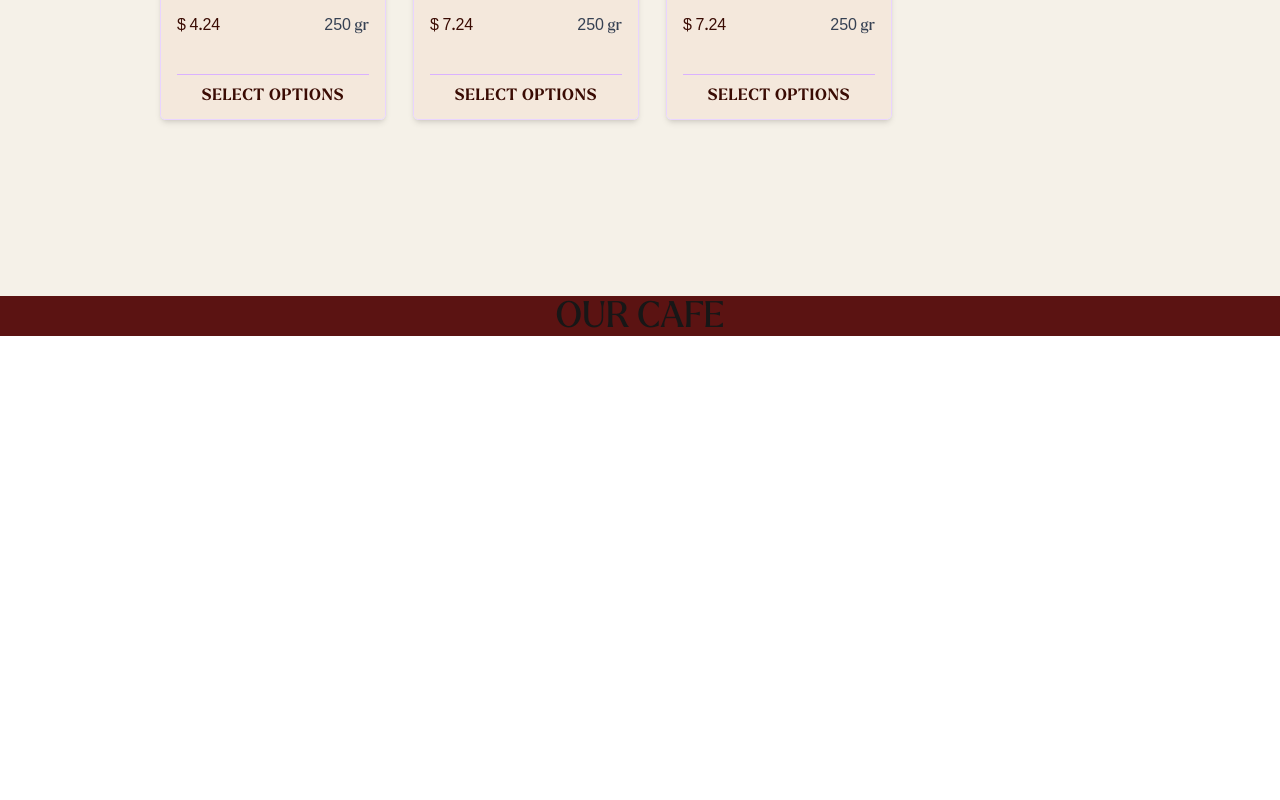
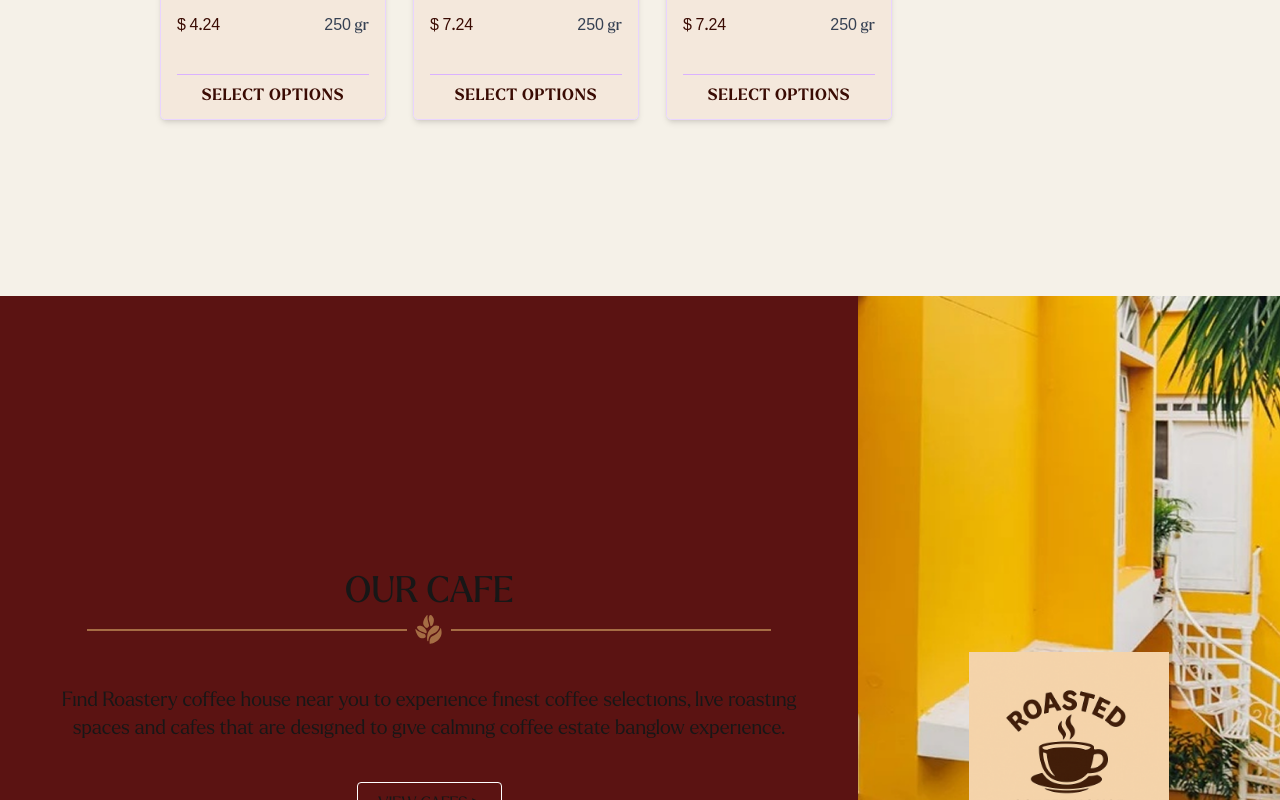
Before and after one commit to wahyu1217/Roasted-Coffee-House, a Next.js app: page / in a window 1280 px wide. Shown: the part 2000-2800 px from the top of the page. Before the commit the page ends 2336 px from the top, so only its background shows below. Built offline with nearby package versions, Linux system fonts and the light colour scheme.

Commit message:
feat: add our cafe and about section

```diff
--- /dev/null
+++ b/src/app/components/CoffeeBorder.tsx
@@ -0,0 +1,11 @@
+import Image from 'next/image'
+
+export const CoffeeBorder = () => {
+  return (
+    <div className="text-[#A56D44] flex justify-center gap-2">
+      <div className="w-[25vw] bg-[#a56d44] h-0.5 mt-4"></div>
+      <Image src="/images/coffee-icon.svg" alt="Coffee Icons" width={28} height={33} />
+      <div className="w-[25vw] bg-[#a56d44] h-0.5 mt-4"></div>
+    </div>
+  )
+}
--- /dev/null
+++ b/src/app/components/Footer/index.tsx
@@ -0,0 +1,13 @@
+export const Footer = () => {
+  return (
+    <footer className="bg-[#5B1312] container">
+      {/* <div className="flex justify-between">
+        <p>© Copyright 2025 | Wahyu Ramadhan 2025</p>
+        <div className="font-light text-center text-xs">
+          <p>Figma design inspired from CrawlDepth</p>
+          <p>Website created by Wahyu Ramadhan</p>
+        </div>
+      </div> */}
+    </footer>
+  )
+}
--- /dev/null
+++ b/src/app/components/Home/About/index.tsx
@@ -0,0 +1,48 @@
+import Image from 'next/image'
+
+const listAbout = [
+  {
+    img: '/icons/speciality-coffee.svg',
+    title: 'SPECIALITY COFFEE',
+    desc: 'Speciality grade coffees that’s rated above 80+ on taste'
+  },
+  {
+    img: '/icons/roasted-fresh.svg',
+    title: 'ROASTED FRESH',
+    desc: 'Freshly roasted, direct from our roastery'
+  },
+  {
+    img: '/icons/responsibily-taste.svg',
+    title: 'RESPONSIBILY SOURCED',
+    desc: 'Organic and biodiverse coffee partners'
+  },
+  {
+    img: '/icons/delicious-taste.svg',
+    title: 'DELCIOUS TASTE',
+    desc: 'Making great taste accessible'
+  }
+]
+
+export const About = () => {
+  return (
+    <section className="bg-[#F5F1E8] py-15 text-[#5B1312] px-3 lg:px-5" id="about">
+      <div className="flex justify-around items-center gap-8 flex-wrap">
+        {listAbout.map((item, index) => {
+          return (
+            <div key={index} className="flex flex-col items-center justify-center">
+              <Image
+                src={item.img}
+                alt={item.title}
+                width={64}
+                height={64}
+                className="w-16 h-16 mb-4"
+              />
+              <h3 className="text-lg font-bold">{item.title}</h3>
+              <p className="text-gray-600">{item.desc}</p>
+            </div>
+          )
+        })}
+      </div>
+    </section>
+  )
+}
--- a/src/app/components/Home/Hero/index.tsx
+++ b/src/app/components/Home/Hero/index.tsx
@@ -1,11 +1,11 @@
 export const Hero = () => {
   return (
-    <div className="relative bg-[url('/bg/hero-image.png')] bg-cover bg-center bg-fixed min-h-screen w-full">
-      <div className="absolute inset-0 bg-black/50" />
+    <section className="relative bg-[url('/bg/hero-image.png')] bg-cover bg-center bg-fixed min-h-screen w-full">
+      <div className="absolute inset-0" />
       <div className="relative pt-28 z-10 flex w-full h-screen flex-col justify-center items-center  text-white text-center">
         <p className="text-5xl lg:text-9xl uppercase">Roasted</p>
         <p className="font-bold text-2xl lg:text-6xl">Coffee House</p>
       </div>
-    </div>
+    </section>
   )
 }
--- /dev/null
+++ b/src/app/components/Home/OurCafe/index.tsx
@@ -0,0 +1,32 @@
+import Image from 'next/image'
+import { CoffeeBorder } from '../../CoffeeBorder'
+
+export const OurCafe = () => {
+  return (
+    <section className="bg-[#5B1312] flex">
+      <div className="flex flex-col max-lg:py-15 max-lg:bg-[url(/images/our-cafe.png)] max-lg:text-[#5B1312] items-center justify-center">
+        <p className="text-4xl leading-[125%]">OUR CAFE</p>
+        <CoffeeBorder />
+        <p className="lg:text-xl font-extralight text-center px-4 lg:px-14 py-10">
+          Find Roastery coffee house near you to experience finest coffee selections, live roasting
+          spaces and cafes that are designed to give calming coffee estate banglow experience.
+        </p>
+        <button className="lg:border-white border-[#5B1312] border-1 rounded-sm px-5 py-2 font-extralight hover:bg-white hover:text-[#5B1312] transition duration-150 hover:shadow-lg hover:border-black ease-in-out hover:border-">
+          VIEW CAFES {'>'}
+        </button>
+      </div>
+      {/* disini */}
+      <div className="bg-[url('/images/our-cafe.png')] max-lg:hidden bg-cover bg-center bg-fixed min-h-screen w-[60vw]">
+        <div className="absolute inset-0 bg-black/50" />
+        <div className="relative pt-28 z-10 flex w-full h-screen flex-col justify-center items-center  text-white text-center">
+          <Image
+            src="/logo/roasted-coffee.png"
+            alt="Logo Roasted Coffee House"
+            width={200}
+            height={200}
+          />
+        </div>
+      </div>
+    </section>
+  )
+}
--- a/src/app/components/Home/Product/index.tsx
+++ b/src/app/components/Home/Product/index.tsx
@@ -1,6 +1,7 @@
 import Image from 'next/image'
 import React from 'react'
 import { ProductCard } from '../../ProductCard'
+import { CoffeeBorder } from '../../CoffeeBorder'
 
 const product = [
   {
@@ -82,11 +83,7 @@ export const Product = () => {
       </div>
       <div className="text-[#5B1312] flex-col mt-18 lg:text-[40px] leading-3.5 flex items-center justify-center gap-5">
         <p className="text-center">OUR BEST SELLERS</p>
-        <div className="text-[#A56D44] flex justify-center gap-2">
-          <div className="w-[25vw] bg-[#5B1312] h-0.5 mt-4"></div>
-          <Image src="/images/coffee-icon.svg" alt="Coffee Icons" width={28} height={33} />
-          <div className="w-[25vw] bg-[#5B1312] h-0.5 mt-4"></div>
-        </div>
+        <CoffeeBorder />
         <div className="grid grid-cols-1 sm:grid-cols-2 md:grid-cols-3 mt-8 xl:grid-cols-4 gap-13">
           {product.map((e, i) => {
             return (
--- a/src/app/components/ProductCard.tsx
+++ b/src/app/components/ProductCard.tsx
@@ -8,10 +8,10 @@ type ProductCardProps = {
 
 export const ProductCard = ({
   isNew = false,
-  imgSrc = '',
-  title = '',
-  price = '$ 4.24',
-  count = '250 gms'
+  imgSrc = '-',
+  title = '-',
+  price = '-',
+  count = '-'
 }: ProductCardProps) => {
   return (
     <div className="h-[350px] w-[195px] lg:w-[226px] lg:h-[360px] border border-purple-200 rounded-md overflow-hidden shadow-md flex flex-col">
--- a/src/app/layout.tsx
+++ b/src/app/layout.tsx
@@ -16,17 +16,11 @@ export const metadata: Metadata = {
     // url: 'https://your-vercel-link.vercel.app',
     siteName: 'Roasted Coffee House',
     images: [
-      // {
-      //   url: 'https://your-vercel-link.vercel.app/og-image.jpg', // Optional: bisa tambahkan banner og
-      //   width: 1200,
-      //   height: 630,
-      //   alt: 'Roasted Coffee House'
-      // }
       {
-        url: 'https://your-vercel-link.vercel.app/og-image.jpg', // Optional: bisa tambahkan banner og
+        url: '/logo/roasted-coffee.png',
         width: 1200,
         height: 630,
-        alt: 'Roasted Coffee House'
+        alt: '/logo/roasted-coffee.png'
       }
     ],
     locale: 'en_US',
--- a/src/app/page.tsx
+++ b/src/app/page.tsx
@@ -1,4 +1,7 @@
+import { Footer } from './components/Footer'
+import { About } from './components/Home/About'
 import { Hero } from './components/Home/Hero'
+import { OurCafe } from './components/Home/OurCafe'
 import { Product } from './components/Home/Product'
 
 export default function Home() {
@@ -6,9 +9,9 @@ export default function Home() {
     <main>
       <Hero />
       <Product />
-      <section className="bg-[#5B1312] flex items-center justify-center">
-        <p className="text-4xl">OUR CAFE</p>
-      </section>
+      <OurCafe />
+      <Footer />
+      <About />
     </main>
   )
 }
```
